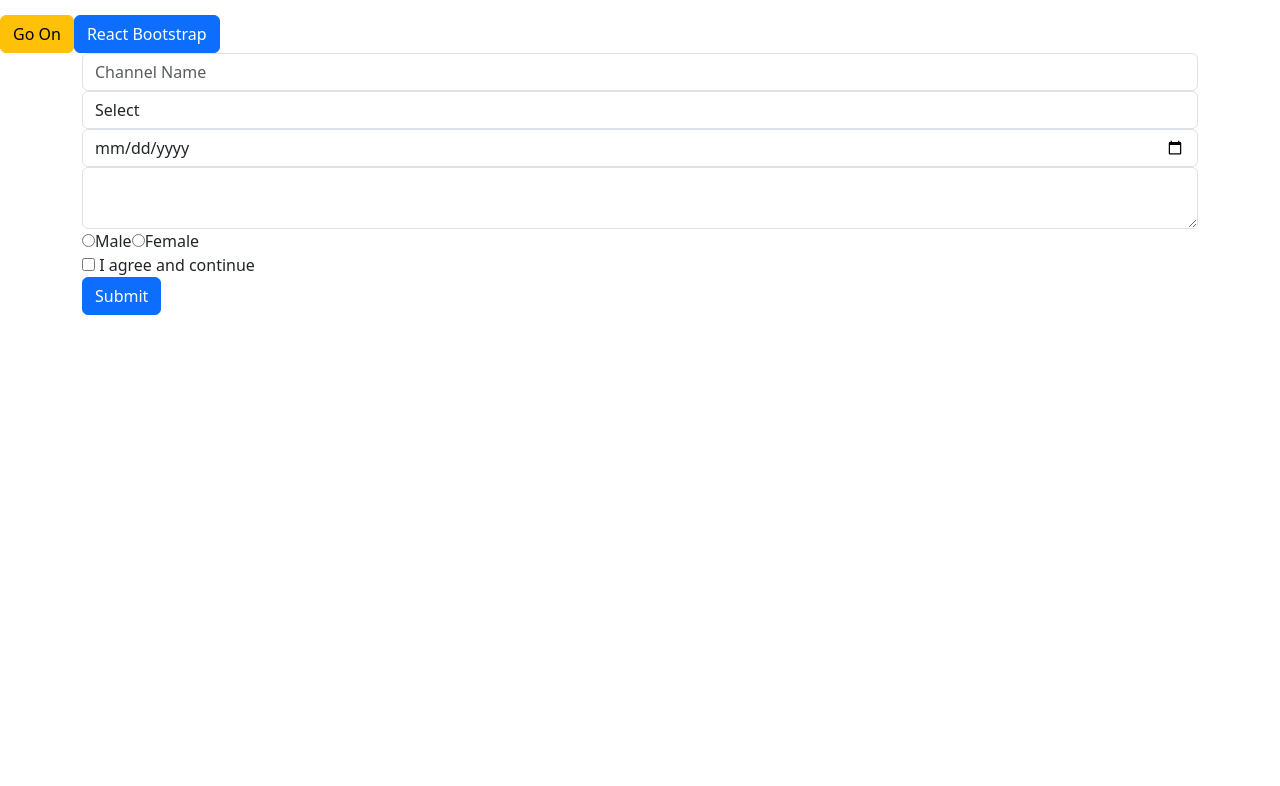
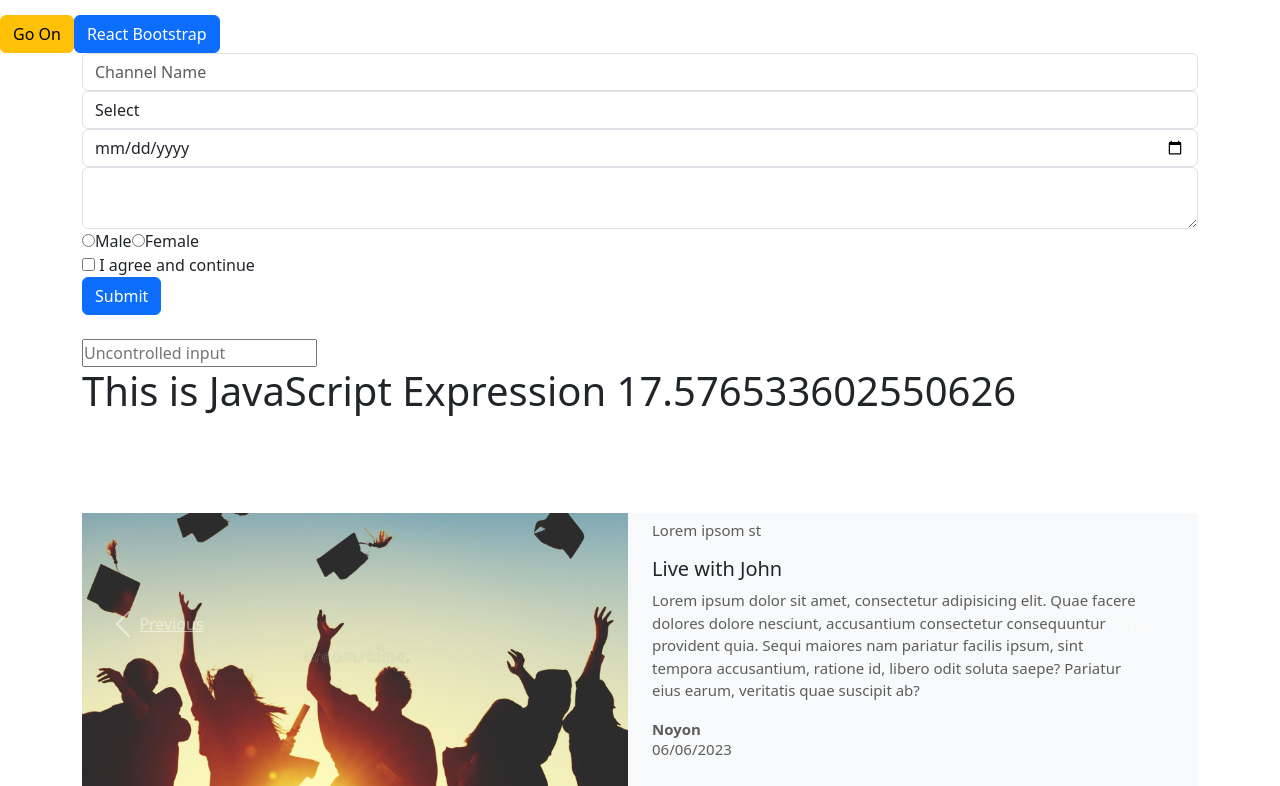
Before and after one commit to Asnoyon/React_Learning, a React (Create React App) app: page / in a window 1280 px wide. Shown: the part 940-1726 px from the top of the page. Before the commit the page ends 1255 px from the top, so only its background shows below. Built offline with nearby package versions, Linux system fonts and the light colour scheme.

Commit message:
app update

```diff
--- a/src/App.js
+++ b/src/App.js
@@ -30,9 +30,9 @@ function App() {
       <WelcomeAdmin/>
       <ReactBootstrap/>
       <Input/>
-      {/* <ControlComponent/>
+      <ControlComponent/>
       <Heading/>
-      <Carousel/> */}
+      <Carousel/>
     </div>
   );
 }
```
